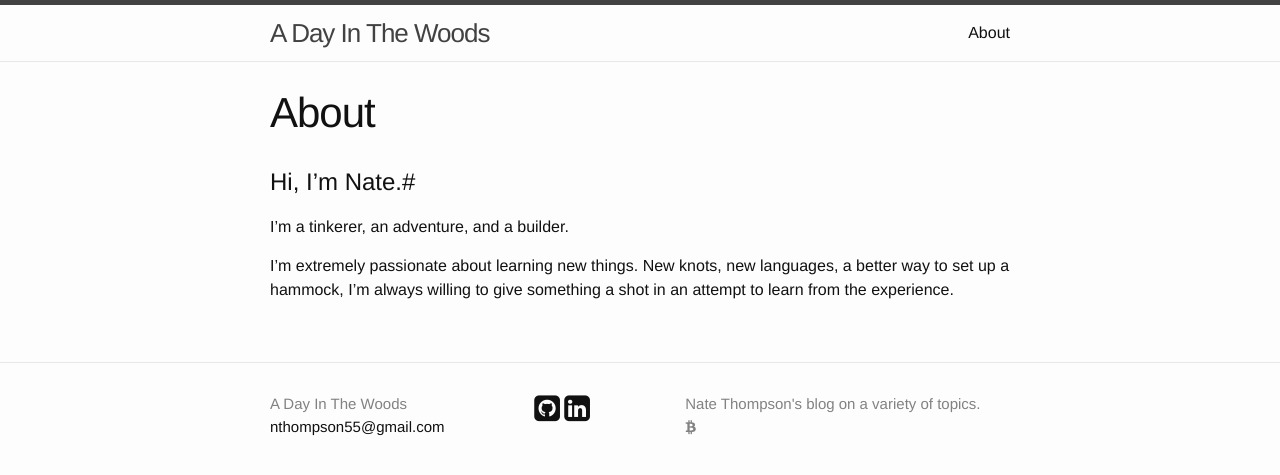
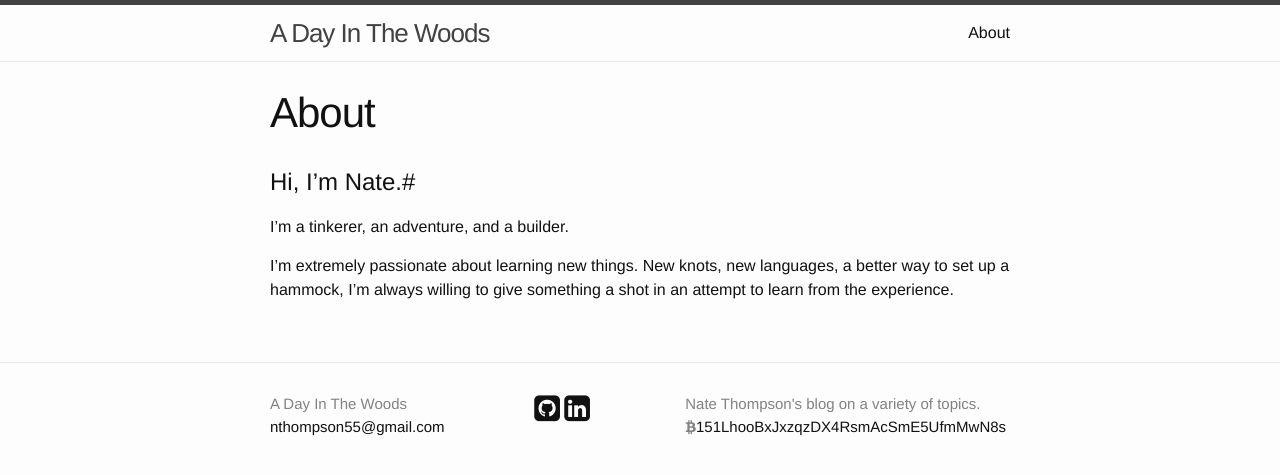
Before and after one commit to Felttrip/felttrip.github.io, a Jekyll site: the page built from about.md, in a window 1280 px wide. Shown: the top 475 px of the page. Built offline with Jekyll 4.4.1, drawn with Linux system fonts in a browser that asks for light colours; nearby versions of some CDN libraries.

Commit message:
double facepalm

```diff
--- a/_includes/footer.html
+++ b/_includes/footer.html
@@ -22,7 +22,7 @@
       <div class="footer-col  footer-col-3">
         <p class="text">
             {{ site.description }}<br>
-            <i class="fa fa-btc"></i><a href="bitcoin:{{site.bitcoin}}?amount=0.05&label=A%20Day%20In%20The%20Woods"></a>
+            <i class="fa fa-btc"></i><a href="bitcoin:{{site.bitcoin}}?amount=0.05&label=A%20Day%20In%20The%20Woods">{{site.bitcoin}}</a>
         </p>
 
       </div>
```
